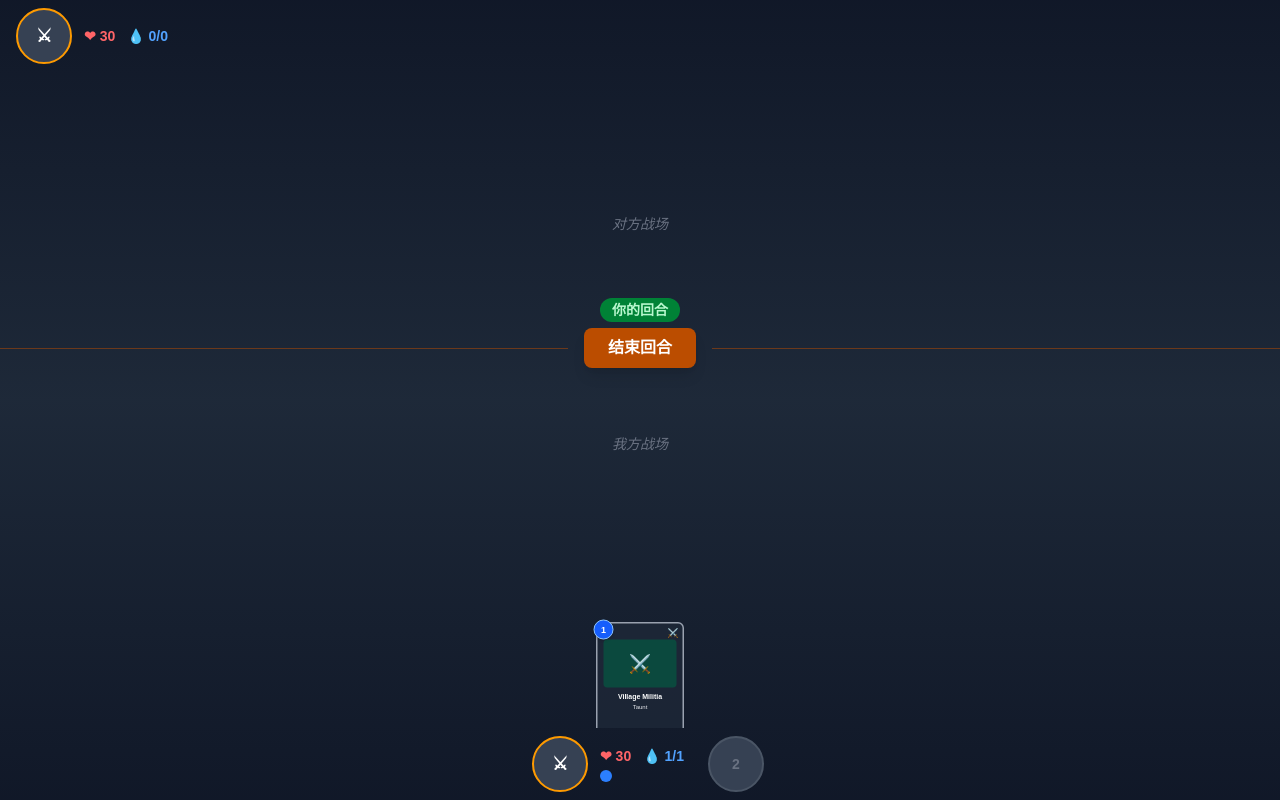
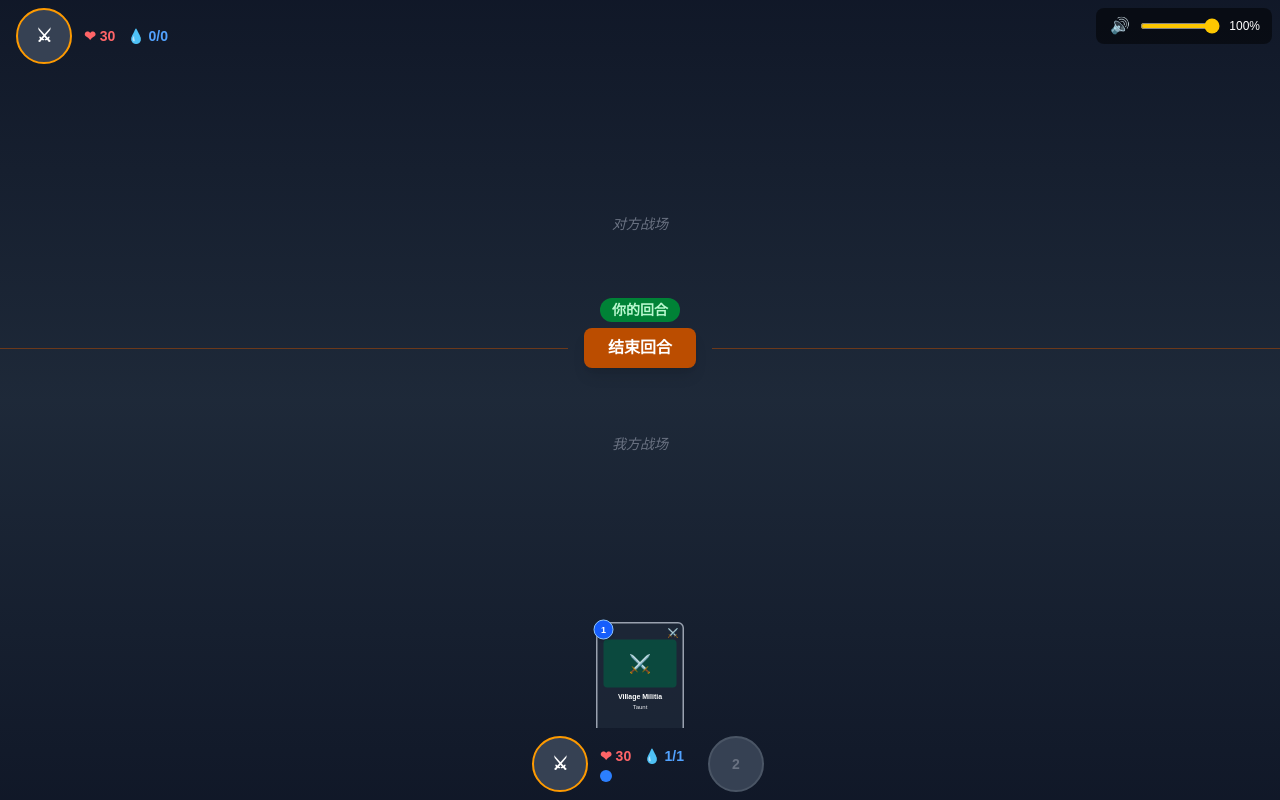
Before and after one commit to gyagp/sanguo-card, a Next.js app: page /game in a window 1280 px wide. Built offline with nearby package versions, Linux system fonts and the light colour scheme.

Commit message:
feat(autopo): Create volume control and mute toggle UI component — slider for volume, mute button, persistent state in localStorage

```diff
--- a/src/app/game/page.tsx
+++ b/src/app/game/page.tsx
@@ -2,6 +2,7 @@
 
 import { useGameState } from "../../hooks/useGameState";
 import Card from "../../components/Card";
+import VolumeControl from "../../components/VolumeControl";
 import { cards } from "../../game/cards";
 import { createDeck, BoardMinion, PlayerState, Card as CardType, MAX_BOARD_SIZE } from "../../game/types";
 import { useMemo, useState, useEffect, useRef, useCallback, forwardRef } from "react";
@@ -794,6 +795,10 @@ export default function GamePage() {
 
   return (
     <div className="flex flex-col h-screen bg-gradient-to-b from-gray-900 via-gray-800 to-gray-900 select-none" onClick={handleBoardClick}>
+      <div className="absolute top-2 right-2 z-50">
+        <VolumeControl />
+      </div>
+
       {/* Victory/Defeat overlay */}
       {winner !== null && (
         <VictoryDefeatOverlay winner={winner} onPlayAgain={resetGame} />
--- /dev/null
+++ b/src/components/VolumeControl.tsx
@@ -0,0 +1,74 @@
+'use client';
+
+import { useState, useEffect, useCallback, useRef } from 'react';
+import { AudioManager } from '../app/game/audio-manager';
+
+const STORAGE_KEY_VOLUME = 'sanguo-card-volume';
+const STORAGE_KEY_MUTED = 'sanguo-card-muted';
+
+export default function VolumeControl() {
+  const [volume, setVolume] = useState(100);
+  const [muted, setMuted] = useState(false);
+  const initialized = useRef(false);
+
+  useEffect(() => {
+    const savedVolume = localStorage.getItem(STORAGE_KEY_VOLUME);
+    const savedMuted = localStorage.getItem(STORAGE_KEY_MUTED);
+    const v = savedVolume !== null ? Number(savedVolume) : 100;
+    const m = savedMuted === 'true';
+
+    setVolume(v);
+    setMuted(m);
+
+    const audio = AudioManager.getInstance();
+    audio.setVolume(v / 100);
+    if (m) {
+      if (!audio.isMuted()) audio.toggleMute();
+    }
+    initialized.current = true;
+  }, []);
+
+  const handleVolumeChange = useCallback((e: React.ChangeEvent<HTMLInputElement>) => {
+    const v = Number(e.target.value);
+    setVolume(v);
+    localStorage.setItem(STORAGE_KEY_VOLUME, String(v));
+
+    const audio = AudioManager.getInstance();
+    audio.setVolume(v / 100);
+
+    if (muted && v > 0) {
+      audio.toggleMute();
+      setMuted(false);
+      localStorage.setItem(STORAGE_KEY_MUTED, 'false');
+    }
+  }, [muted]);
+
+  const handleToggleMute = useCallback(() => {
+    const audio = AudioManager.getInstance();
+    const nowMuted = audio.toggleMute();
+    setMuted(nowMuted);
+    localStorage.setItem(STORAGE_KEY_MUTED, String(nowMuted));
+  }, []);
+
+  return (
+    <div className="flex items-center gap-2 bg-black/50 rounded-lg px-3 py-1.5">
+      <button
+        onClick={handleToggleMute}
+        className="text-white hover:text-yellow-300 transition-colors w-6 text-center"
+        aria-label={muted ? 'Unmute' : 'Mute'}
+      >
+        {muted || volume === 0 ? '🔇' : volume < 50 ? '🔉' : '🔊'}
+      </button>
+      <input
+        type="range"
+        min={0}
+        max={100}
+        value={volume}
+        onChange={handleVolumeChange}
+        className="w-20 h-1.5 accent-yellow-400 cursor-pointer"
+        aria-label="Volume"
+      />
+      <span className="text-white text-xs w-8 text-right">{muted ? 0 : volume}%</span>
+    </div>
+  );
+}
```
Also changed, not shown: .claude/CLAUDE.md, 1 other file (tests, documents, lock files or other folders).
